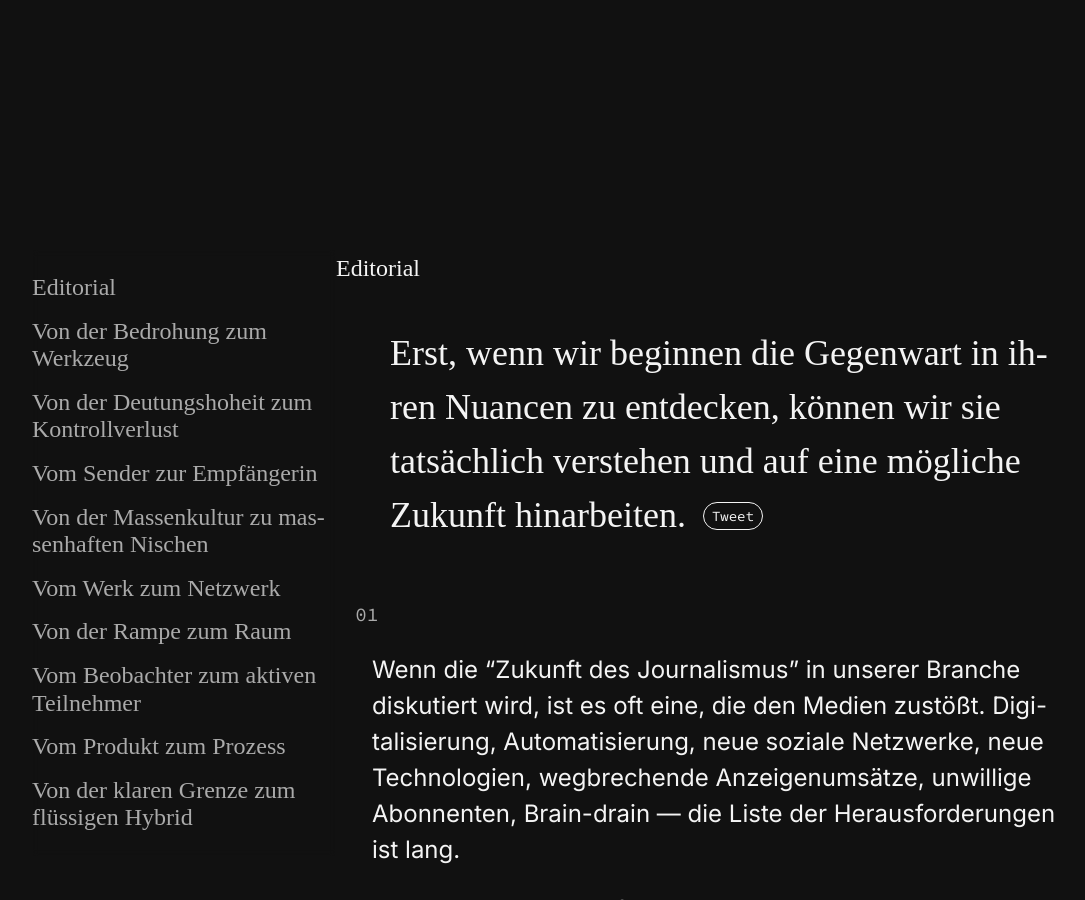
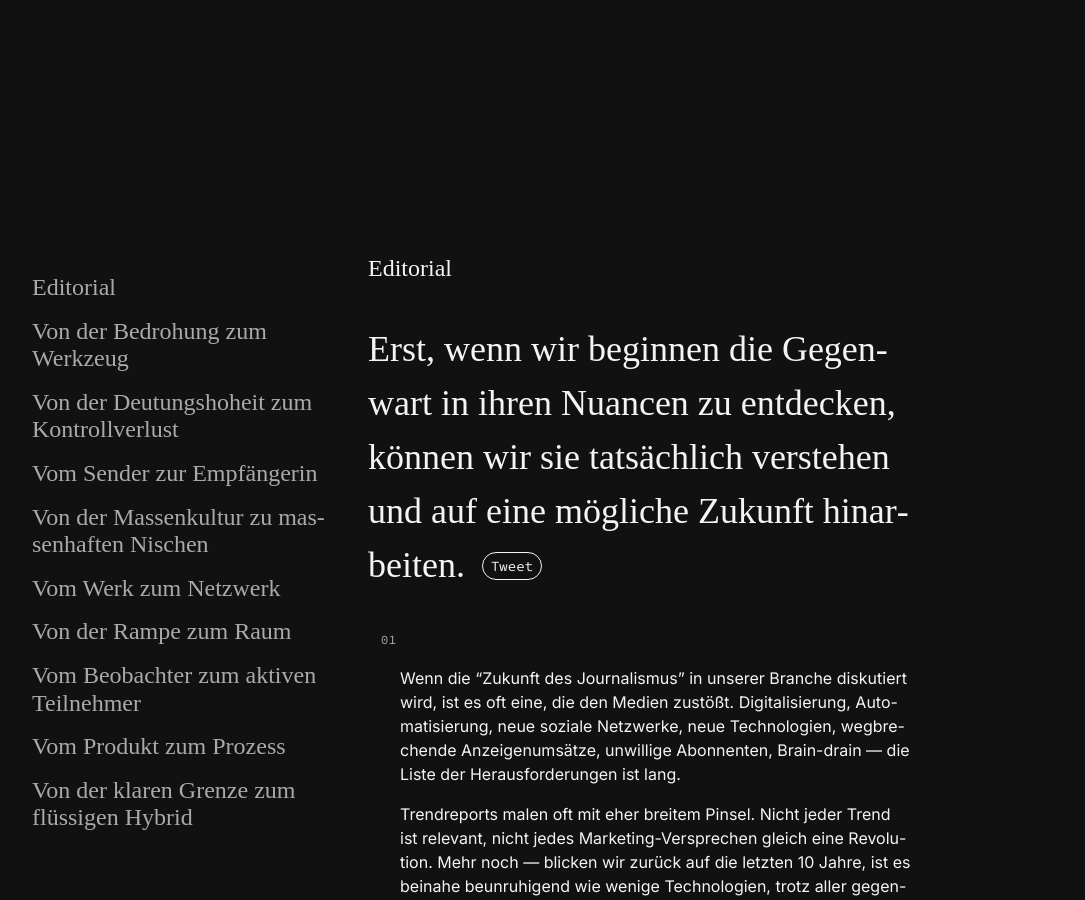
Before and after one commit to sz-innovation/entwicklungsreport-2021, a Jekyll site: the page built from index.html, in a window 1280 px wide and 900 px high, scrolled down 791 px. Shown: the whole window, without its empty margins (0-1085 px from the left). Built offline with Jekyll 4.4.1, drawn with Linux system fonts in a browser that asks for light colours; some web fonts are replaced.

Commit message:
smaller fixes

```diff
--- a/_sass/_typography.scss
+++ b/_sass/_typography.scss
@@ -86,7 +86,7 @@ section {
     }
 
     div, p {
-        margin-left: 1.5em;
+        margin-left: 2em;
     }
 }
 
--- a/index.html
+++ b/index.html
@@ -7,7 +7,7 @@ title: Entwicklungsreport 2021
     <h1 class="mt2 mb5 ml7-ns mr7-ns f1-ns f5-ns f6 lh-copy tc mono light-silver">Die Zukunft bleibt trotz aller gegenteiligen Versuche unvorhersagbar—eine Lektion, die zu genüge durch die letzten 18 Monate wiederholt wurde. Und ebenso wie es nicht die <i>eine gelebte journalistische Gegenwart</i> gibt, wird es auch nicht die <i>eine singuläre Zukunft des Journalismus</i> geben.</h1>
 
     <div class="flex flex-wrap w-100 mt7">
-        <div class="w-25-ns w-0 junicode" id="nav">
+        <div class="w-25-ns w-0 junicode pr2" id="nav">
             <button class="near-white dib dn-ns bn pa1 pl2 pr2" id="menu-button">Contents</button>
             <nav class="w-100 dn dib-ns" id="contents">
                 <ul>
@@ -19,11 +19,11 @@ title: Entwicklungsreport 2021
         </div>
         <div class="w-75-ns w-100">
             {% for article in site.trends %}
-            <section class="near-white w-100 lh-copy measure">
+            <section class="f5 mb7 ml4-ns near-white w-100 lh-copy measure-wide">
                 <h2 class="pr4 pb1 sticky-header junicode f3 bg-near-black" id="{{ article.title | replace: " ", "_" }}">
                     <a class="near-white link" href="#{{ article.title | replace: " ", "_" }}">{{article.title}}</a>
                 </h2>
-                <p class="junicode f2">{{article.subtitle}} <a class="f6 pa1 pl2 pr2 br-pill link near-white ba mt0 ml2 mono fs-normal tweet-button" target="_blank" href="https://twitter.com/intent/tweet/?text={{ article.subtitle | replace: " ", "%20" }}%20{{ url }}#{{ article.title | replace: " ", "_" }}">Tweet</a></p></p>
+                <p class=" ma0 mt4 junicode f2">{{article.subtitle}} <a class="f6 pa1 pl2 pr2 br-pill link near-white ba mt0 ml2 mono fs-normal tweet-button" target="_blank" href="https://twitter.com/intent/tweet/?text={{ article.subtitle | replace: " ", "%20" }}%20{{ site.url }}#{{ article.title | replace: " ", "_" }}">Tweet</a></p></p>
                 {{article.content}}
             </section>
             {% endfor %}
```
